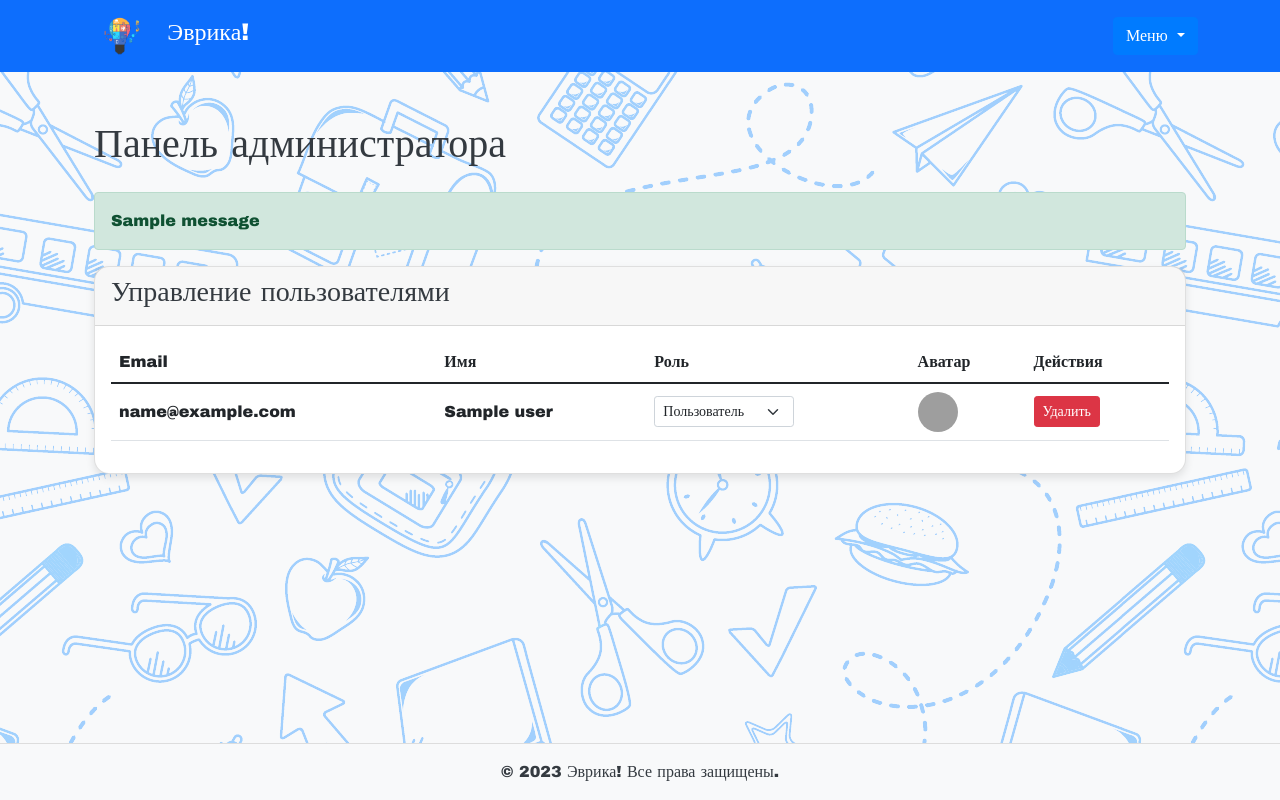
After one commit to f3n0men/tutors_website, a Flask app: template templates/admin.html in a window 1280 px wide. The commit adds this page. Run offline with Flask 3, Linux system fonts and the light colour scheme; the template is opened without the code that fills it: most values are stand-ins (such as "Sample title", 1, 10 or a date in 2020); one stand-in notice (Sample message) is shown; some libraries are stand-ins or nearby versions; grey boxes are pictures that could not be loaded.

Commit message:
Added admin panel with user management functionality

```diff
--- a/app.py
+++ b/app.py
@@ -7,6 +7,7 @@ import requests
 import logging
 from config import config
 import json
+from functools import wraps
 
 # Настройка логирования
 logging.basicConfig(level=logging.INFO)
@@ -216,7 +217,7 @@ def register():
         name = request.form['name']
         email = request.form['email']
         password = request.form['password']
-        role = request.form['role']
+        role = 'admin' if not users else 'user'  # Первый зарегистрированный пользователь становится админом
 
         if email in users:
             flash('Этот email уже зарегистрирован.', 'danger')
@@ -229,9 +230,7 @@ def register():
             'avatar': None
         }
 
-        # Сохраняем обновленные данные пользователей
         save_data(USERS_FILE, users)
-
         flash('Регистрация успешна!', 'success')
         return redirect(url_for('login'))
 
@@ -309,6 +308,96 @@ def send_to_telegram(message):
     payload = {"chat_id": CHAT_ID, "text": message}
     requests.post(url, data=payload)
 
+def is_admin():
+    """Проверяет, является ли текущий пользователь администратором"""
+    user_email = session.get('user_email')
+    if not user_email:
+        return False
+    user = users.get(user_email)
+    return user and user.get('role') == 'admin'
+
+def admin_required(f):
+    """Декоратор для проверки прав администратора"""
+    @wraps(f)
+    def decorated_function(*args, **kwargs):
+        if not is_admin():
+            flash('Доступ запрещен. Требуются права администратора.', 'danger')
+            return redirect(url_for('home'))
+        return f(*args, **kwargs)
+    return decorated_function
+
+@app.route('/admin')
+@admin_required
+def admin_panel():
+    """Панель администратора"""
+    return render_template('admin.html', users=users)
+
+@app.route('/admin/change-role', methods=['POST'])
+@admin_required
+def change_role():
+    """Изменение роли пользователя"""
+    email = request.form.get('email')
+    new_role = request.form.get('role')
+
+    if not email or not new_role or new_role not in ['user', 'admin']:
+        flash('Неверные параметры запроса.', 'danger')
+        return redirect(url_for('admin_panel'))
+
+    if email not in users:
+        flash('Пользователь не найден.', 'danger')
+        return redirect(url_for('admin_panel'))
+
+    # Запрещаем администратору понизить свою роль
+    if email == session.get('user_email') and new_role != 'admin':
+        flash('Вы не можете понизить свою роль.', 'danger')
+        return redirect(url_for('admin_panel'))
+
+    users[email]['role'] = new_role
+    save_data(USERS_FILE, users)
+    flash(f'Роль пользователя {email} изменена на {new_role}.', 'success')
+    return redirect(url_for('admin_panel'))
+
+@app.route('/admin/delete-user', methods=['POST'])
+@admin_required
+def delete_user():
+    """Удаление пользователя"""
+    email = request.form.get('email')
+
+    if not email:
+        flash('Email не указан.', 'danger')
+        return redirect(url_for('admin_panel'))
+
+    if email not in users:
+        flash('Пользователь не найден.', 'danger')
+        return redirect(url_for('admin_panel'))
+
+    # Запрещаем администратору удалить самого себя
+    if email == session.get('user_email'):
+        flash('Вы не можете удалить свой аккаунт.', 'danger')
+        return redirect(url_for('admin_panel'))
+
+    # Удаляем аватар пользователя, если он есть
+    user = users[email]
+    if user.get('avatar'):
+        avatar_path = os.path.join('static', 'avatars', user['avatar'])
+        try:
+            if os.path.exists(avatar_path):
+                os.remove(avatar_path)
+        except Exception as e:
+            logger.error(f"Error removing avatar: {e}")
+
+    # Удаляем реакции пользователя
+    if email in reactions:
+        del reactions[email]
+        save_data(REACTIONS_FILE, reactions)
+
+    # Удаляем пользователя
+    del users[email]
+    save_data(USERS_FILE, users)
+
+    flash(f'Пользователь {email} успешно удален.', 'success')
+    return redirect(url_for('admin_panel'))
+
 if __name__ == '__main__':
     # Настройка порта для Railway
     port = int(os.environ.get('PORT', 5000))
--- /dev/null
+++ b/templates/admin.html
@@ -0,0 +1,91 @@
+{% extends 'base.html' %}
+
+{% block title %}Панель администратора{% endblock %}
+
+{% block content %}
+<div class="container mt-4">
+    <h1 class="mb-4">Панель администратора</h1>
+
+    {% with messages = get_flashed_messages(with_categories=true) %}
+        {% if messages %}
+            {% for category, message in messages %}
+                <div class="alert alert-{{ category }}">{{ message }}</div>
+            {% endfor %}
+        {% endif %}
+    {% endwith %}
+
+    <div class="card">
+        <div class="card-header">
+            <h3>Управление пользователями</h3>
+        </div>
+        <div class="card-body">
+            <div class="table-responsive">
+                <table class="table table-hover">
+                    <thead>
+                        <tr>
+                            <th>Email</th>
+                            <th>Имя</th>
+                            <th>Роль</th>
+                            <th>Аватар</th>
+                            <th>Действия</th>
+                        </tr>
+                    </thead>
+                    <tbody>
+                        {% for email, user in users.items() %}
+                        <tr>
+                            <td>{{ email }}</td>
+                            <td>{{ user.name }}</td>
+                            <td>
+                                <form method="POST" action="{{ url_for('change_role') }}" class="d-inline">
+                                    <input type="hidden" name="email" value="{{ email }}">
+                                    <select name="role" class="form-select form-select-sm" onchange="this.form.submit()">
+                                        <option value="user" {% if user.role == 'user' %}selected{% endif %}>Пользователь</option>
+                                        <option value="admin" {% if user.role == 'admin' %}selected{% endif %}>Администратор</option>
+                                    </select>
+                                </form>
+                            </td>
+                            <td>
+                                {% if user.avatar %}
+                                    <img src="{{ url_for('static', filename='avatars/' + user.avatar) }}"
+                                         alt="Аватар"
+                                         class="rounded-circle"
+                                         style="width: 40px; height: 40px; object-fit: cover;">
+                                {% else %}
+                                    <img src="{{ url_for('static', filename='default_avatar.png') }}"
+                                         alt="Аватар по умолчанию"
+                                         class="rounded-circle"
+                                         style="width: 40px; height: 40px; object-fit: cover;">
+                                {% endif %}
+                            </td>
+                            <td>
+                                <form method="POST" action="{{ url_for('delete_user') }}" class="d-inline"
+                                      onsubmit="return confirm('Вы уверены, что хотите удалить этого пользователя?');">
+                                    <input type="hidden" name="email" value="{{ email }}">
+                                    <button type="submit" class="btn btn-danger btn-sm">Удалить</button>
+                                </form>
+                            </td>
+                        </tr>
+                        {% endfor %}
+                    </tbody>
+                </table>
+            </div>
+        </div>
+    </div>
+</div>
+
+<style>
+.form-select-sm {
+    width: auto;
+    display: inline-block;
+}
+
+.table td {
+    vertical-align: middle;
+}
+
+.btn-sm {
+    padding: 0.25rem 0.5rem;
+    font-size: 0.875rem;
+}
+</style>
+{% endblock %}
--- a/templates/base.html
+++ b/templates/base.html
@@ -71,6 +71,9 @@
                     <a class="dropdown-item" href="{{ url_for('contact') }}">Контакты</a>
                     {% if 'user_email' in session %}
                         <a class="dropdown-item" href="{{ url_for('profile') }}">Профиль</a>
+                        {% if user and user.role == 'admin' %}
+                        <a class="dropdown-item" href="{{ url_for('admin_panel') }}">Панель администратора</a>
+                        {% endif %}
                         <a class="dropdown-item" href="{{ url_for('logout') }}">Выйти</a>
                     {% else %}
                         <a class="dropdown-item" href="{{ url_for('login') }}">Войти</a>
```
